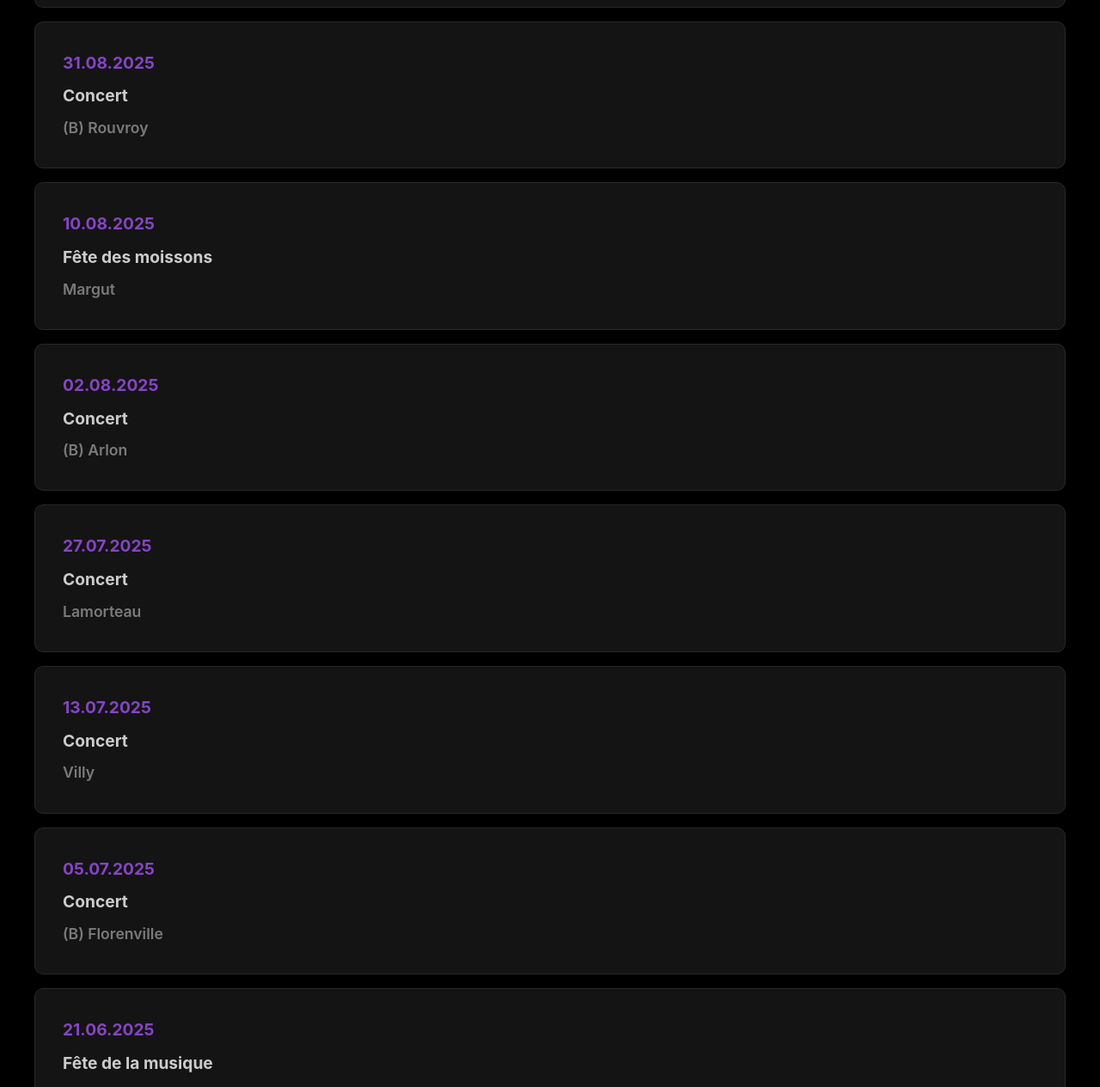
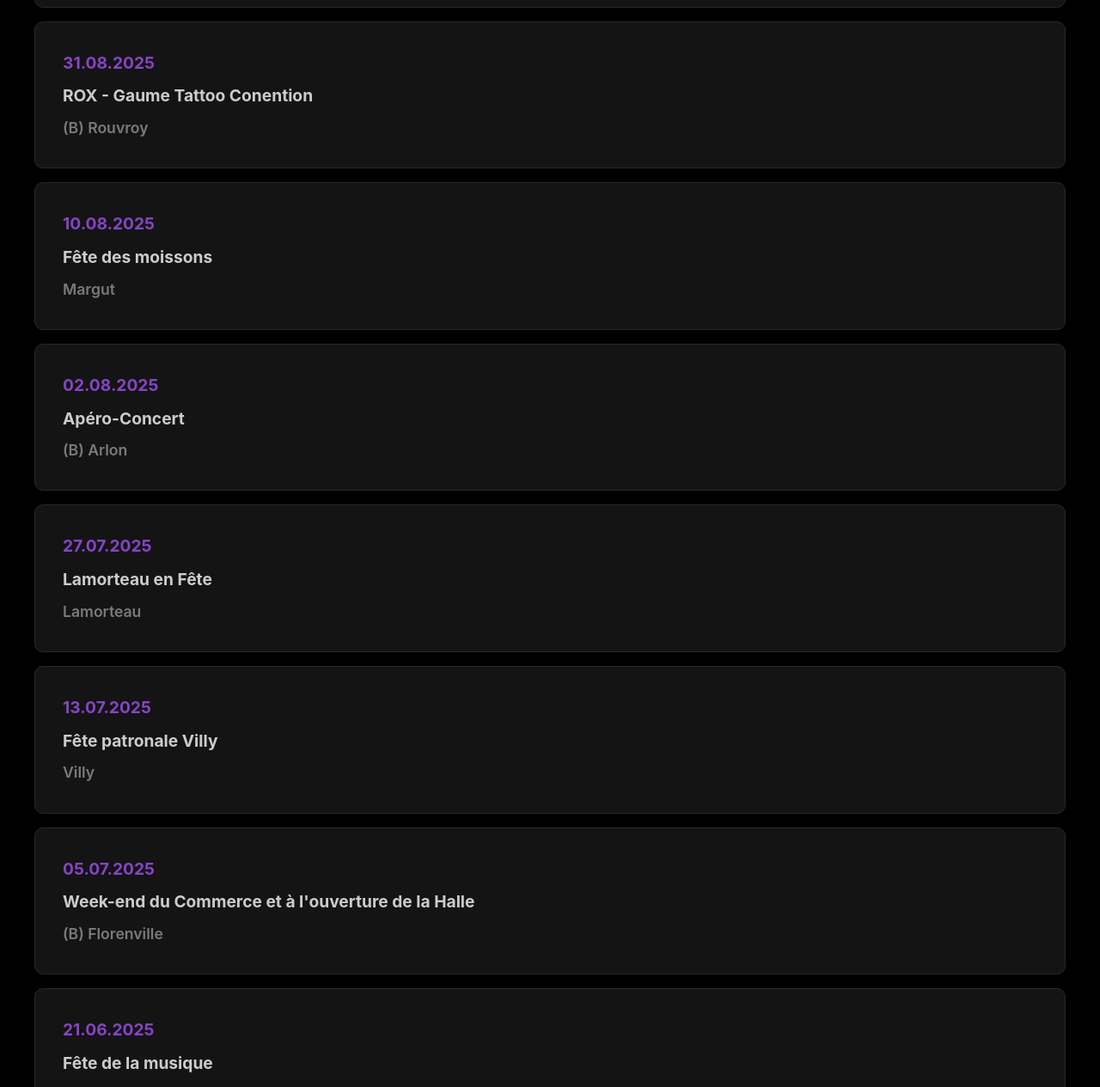
Before and after one commit to thethonnes/thethonnes.github.io, a plain HTML site: page index.html in a window 1280 px wide. Shown: the part 1498-2763 px from the top of the page at 86% size. Drawn offline with Linux system fonts and the light colour scheme.

Commit message:
Add files via upload

```diff
--- a/index.html
+++ b/index.html
@@ -203,7 +203,7 @@
         <div class="show-card past-concert" style="opacity: 0.8;">
             <div class="show-info">
                 <div class="show-date">31.08.2025</div>
-                <h3>Concert</h3>
+                <h3>ROX - Gaume Tattoo Conention</h3>
                 <div class="show-location">(B) Rouvroy</div>
             </div>
         </div>
@@ -219,7 +219,7 @@
         <div class="show-card past-concert" style="opacity: 0.8;">
             <div class="show-info">
                 <div class="show-date">02.08.2025</div>
-                <h3>Concert</h3>
+                <h3>Apéro-Concert</h3>
                 <div class="show-location">(B) Arlon</div>
             </div>
         </div>
@@ -227,7 +227,7 @@
         <div class="show-card past-concert" style="opacity: 0.8;">
             <div class="show-info">
                 <div class="show-date">27.07.2025</div>
-                <h3>Concert</h3>
+                <h3>Lamorteau en Fête</h3>
                 <div class="show-location">Lamorteau</div>
             </div>
         </div>
@@ -235,7 +235,7 @@
         <div class="show-card past-concert" style="opacity: 0.8;">
             <div class="show-info">
                 <div class="show-date">13.07.2025</div>
-                <h3>Concert</h3>
+                <h3>Fête patronale Villy</h3>
                 <div class="show-location">Villy</div>
             </div>
         </div>
@@ -243,7 +243,7 @@
         <div class="show-card past-concert" style="opacity: 0.8;">
             <div class="show-info">
                 <div class="show-date">05.07.2025</div>
-                <h3>Concert</h3>
+                <h3>Week-end du Commerce et à l'ouverture de la Halle</h3>
                 <div class="show-location">(B) Florenville</div>
             </div>
         </div>
```
